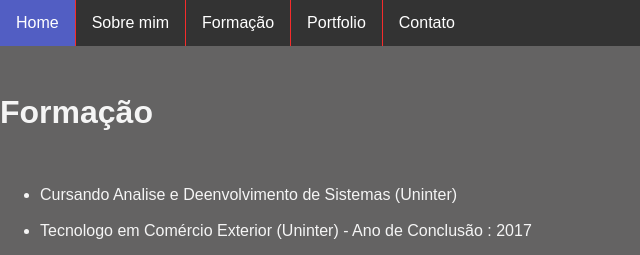
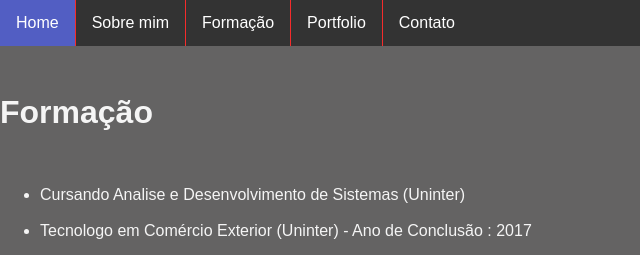
Before and after one commit to macedcrazy/andersonmacedo, a plain HTML site: page Formação.html in a window 1280 px wide. Shown: the top 255 px of the page, 0-640 px from the left. Drawn offline with Linux system fonts and the light colour scheme.

Commit message:
Add files via upload

```diff
--- a/Formação.html
+++ b/Formação.html
@@ -124,7 +124,7 @@ ul.topo {
 
       <h1 style="margin-top: 3rem;">Formação</h1><br>
       <ul>
-        <li>Cursando Analise e Deenvolvimento de Sistemas (Uninter)</li><br>
+        <li>Cursando Analise e Desenvolvimento de Sistemas (Uninter)</li><br>
         <li>Tecnologo em Comércio Exterior (Uninter) - Ano de Conclusão : 2017</li><br>
         <li>Ensino Médio Completo</li><br>
         <li>Inglês - Avançado</li><br>
```
